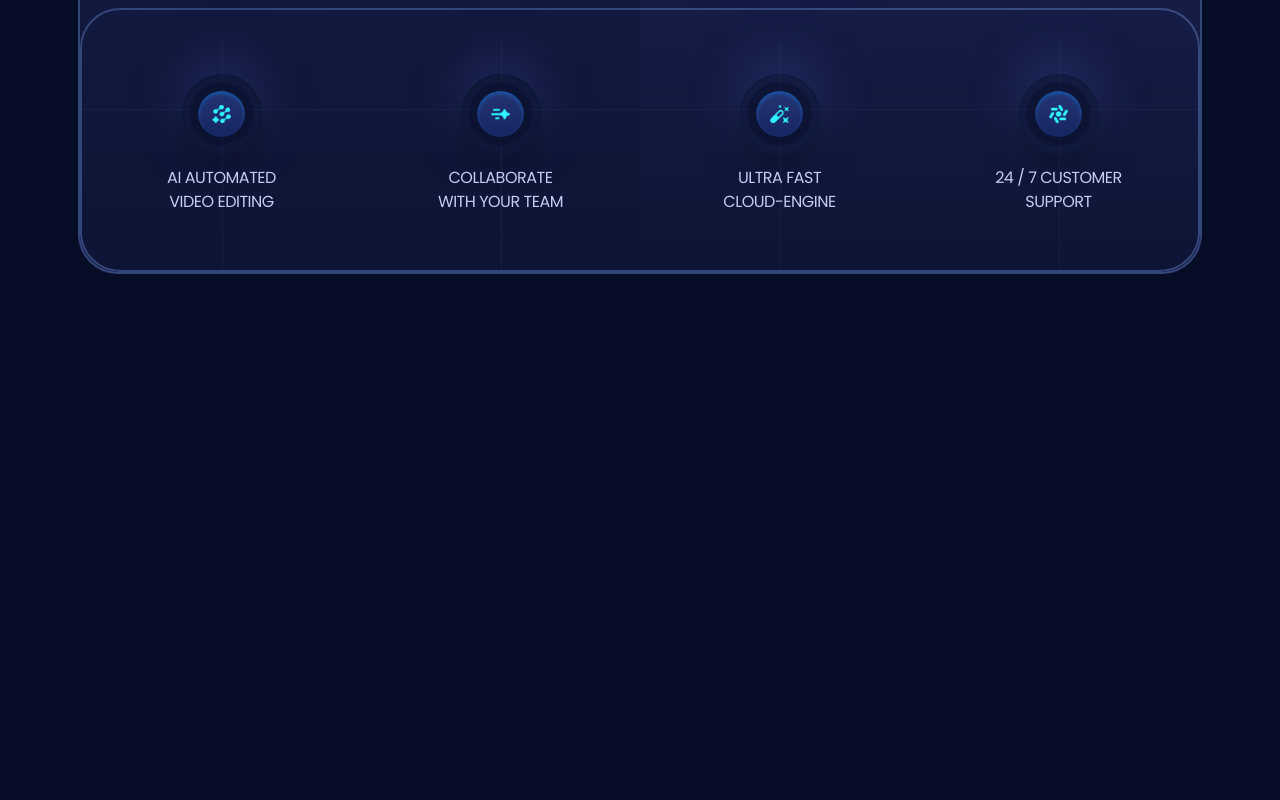
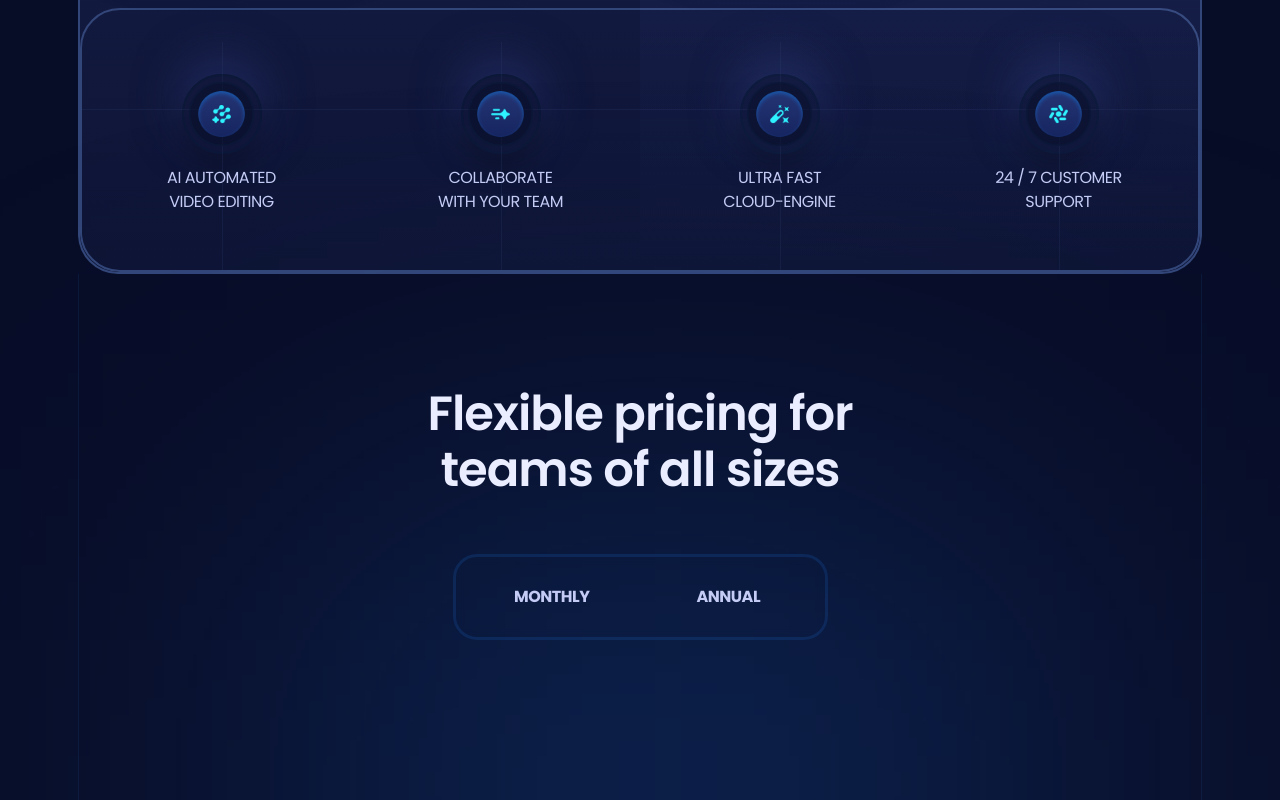
Before and after one commit to Faruqoloyede/Xora-Landing-page, a React (Vite) app: page / in a window 1280 px wide. Shown: the part 1542-2342 px from the top of the page. Before the commit the page ends 1816 px from the top, so only its background shows below. Built offline with nearby package versions, Linux system fonts and the light colour scheme.

Commit message:
refactor

```diff
--- a/src/App.jsx
+++ b/src/App.jsx
@@ -2,6 +2,7 @@
 import Header from './sections/Header'
 import Hero from './sections/Hero'
 import Features from './sections/Features'
+import Pricing from './sections/Pricing'
 
 const App = () => {
   return (
@@ -9,6 +10,7 @@
       <Header />
       <Hero />
       <Features />
+      <Pricing />
     </main>
   )
 }
--- /dev/null
+++ b/src/sections/Pricing.jsx
@@ -0,0 +1,25 @@
+import React from 'react'
+import { Element } from 'react-scroll'
+import { useState } from 'react'
+import clsx from 'clsx'
+
+const Pricing = () => {
+    const [monthly, setMonthly] = useState(false)
+  return (
+    <section>
+        <Element name='pricing'>
+            <div className='container'>
+                <div className='max-w-900 pricing-head_before relative mx-auto border-l border-r border-s2 bg-s1/50 pb-40 pt-28 max-xl:max-w-4xl max-lg:border-none max-md:pb-32 max-md:pt-16'>
+                    <h3 className='h3 max-lg:h4 max-md:h5 z-3 relative mx-auto mb-14 max-w-lg text-center text-p4 max-md:mb-11 max-sm:max-w-sm'>Flexible pricing for teams of all sizes</h3>
+                    <div className='relative z-4 mx-auto flex w-[375px] rounded-3xl border-[3px] border-s4/25 p-2 backdrop-blur-[6px] max-md:w-[310px]'>
+                        <button className={clsx("pricing-head_btn", monthly && "text-p4")} onClick={()=> setMonthly(true)}>Monthly</button>
+                        <button className={clsx("pricing-head_btn", !monthly && "text-p4")} onClick={()=> setMonthly(false)}>Annual</button>
+                    </div>
+                </div>
+            </div>
+        </Element>
+    </section>
+  )
+}
+
+export default Pricing
```
